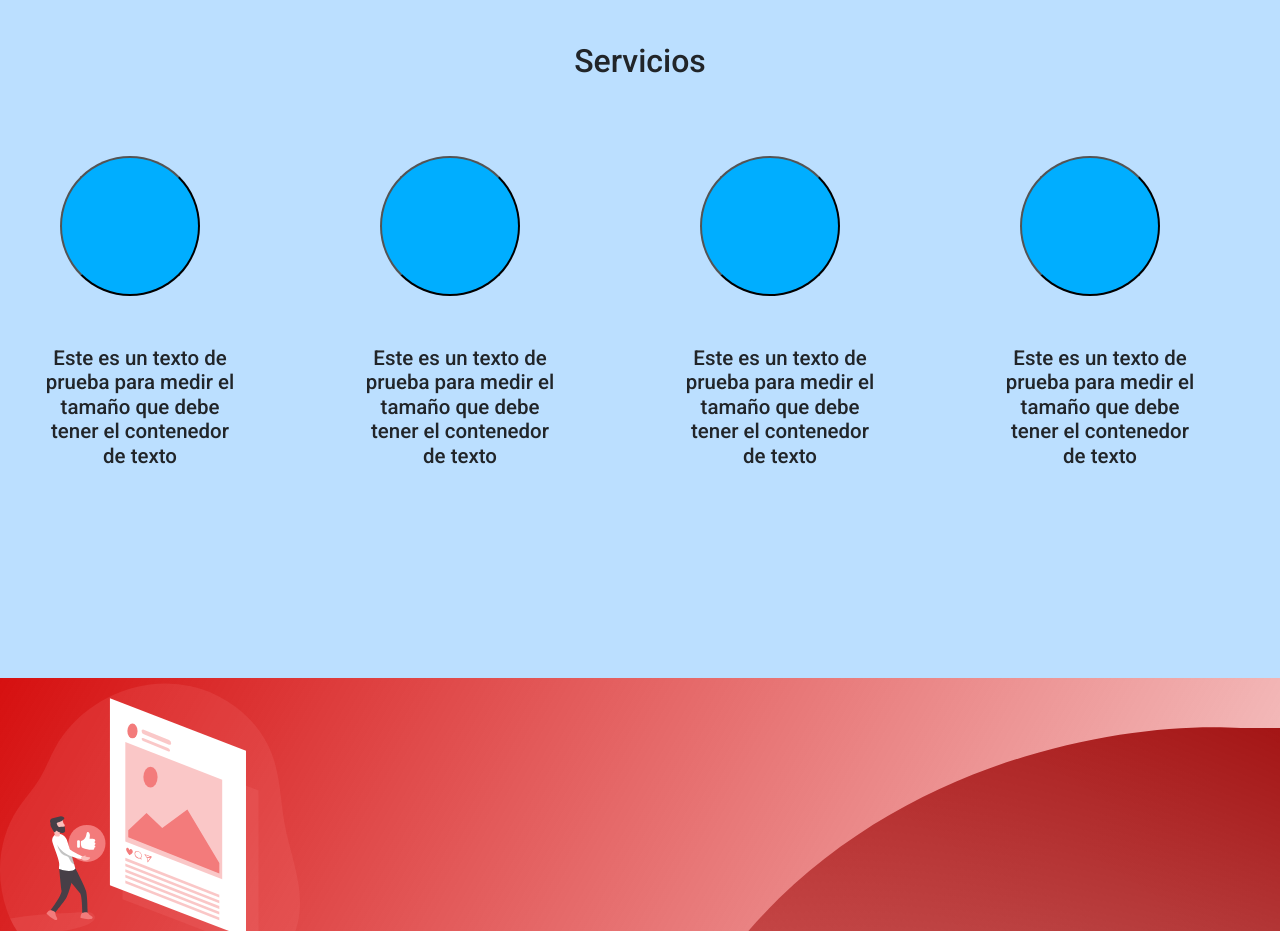
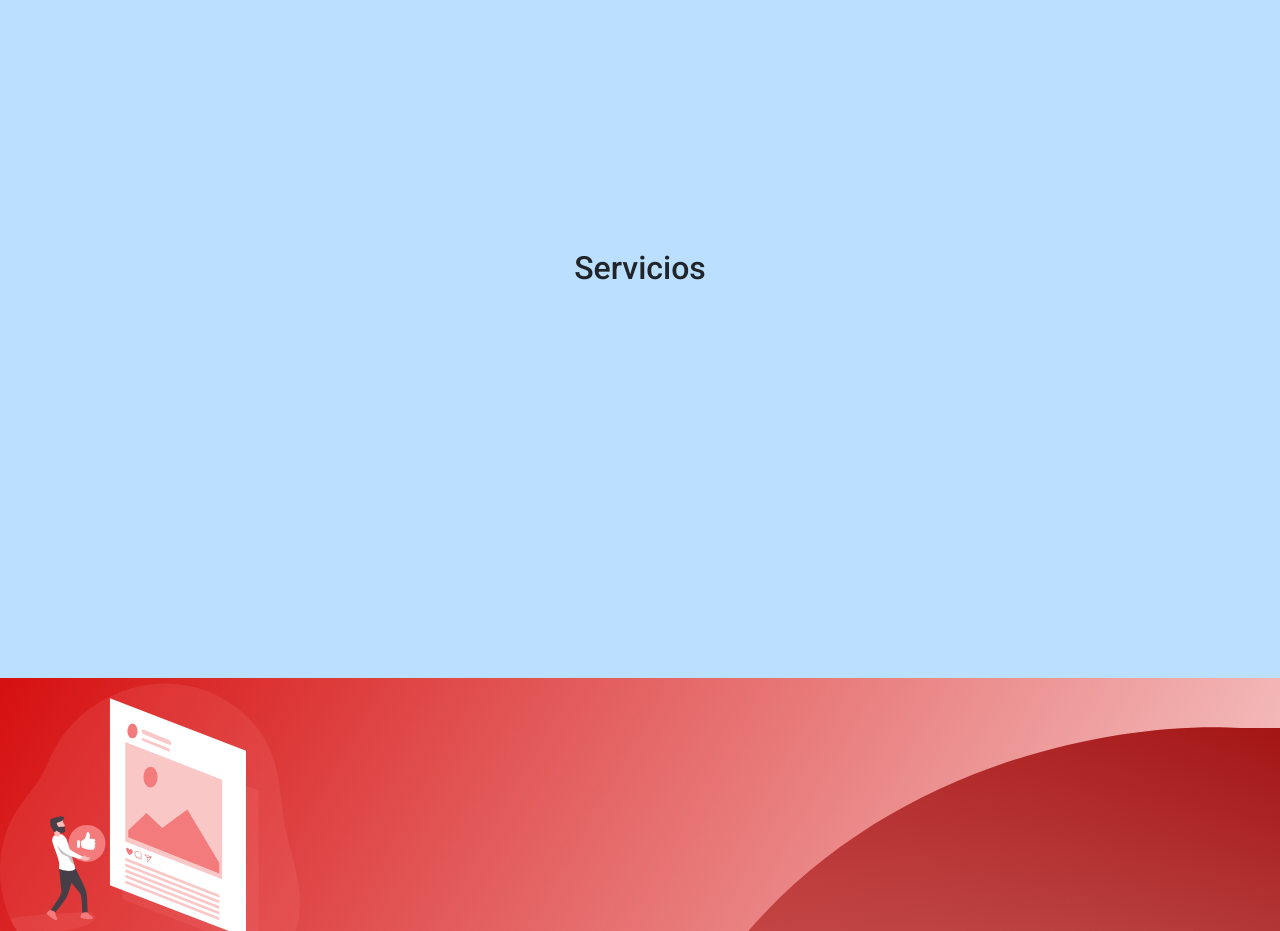
Before and after one commit to zovalger/fupagua-landing, a Next.js app: page / in a window 1280 px wide. Shown: the part 2140-3071 px from the top of the page. Built offline with nearby package versions, Linux system fonts and the light colour scheme.

Commit message:
temporal

```diff
--- a/components/InfoLanding.jsx
+++ b/components/InfoLanding.jsx
@@ -7,8 +7,37 @@
 
 import styleService from '../styles/InfoLanding/Services.module.css';
 
+// Librerias
+
+
+import Carousel from "react-multi-carousel";
+import "react-multi-carousel/lib/styles.css";
+
 export default function InfoLanding(){
+
+    const responsive = {
+        superLargeDesktop: {
+          // the naming can be any, depends on you.
+          breakpoint: { max: 4000, min: 3000 },
+          items: 5
+        },
+        desktop: {
+          breakpoint: { max: 3000, min: 1024 },
+          items: 3
+        },
+        tablet: {
+          breakpoint: { max: 1024, min: 464 },
+          items: 2
+        },
+        mobile: {
+          breakpoint: { max: 464, min: 0 },
+          items: 1
+        }
+    }
+
+
     return(
+
         <div className={style.container}>
 
             <h2>Información</h2>
@@ -89,46 +118,30 @@
             </div>
 
             <div className={styleService.container}>
-                <h2>Servicios</h2>
+                	<h2>Servicios</h2>
 
-                <div className={styleService.container__slide}>
+					<Carousel responsive={responsive}>
 
-                        <Services
-                        titulo = "Este es un texto de prueba para medir el tamaño que debe tener el contenedor de texto"
-                        />
-                        <Services
-                           titulo = "Este es un texto de prueba para medir el tamaño que debe tener el contenedor de texto"
-                           />
-                        <Services
-                           titulo = "Este es un texto de prueba para medir el tamaño que debe tener el contenedor de texto"
-                           />
-                            <Services
-                           titulo = "Este es un texto de prueba para medir el tamaño que debe tener el contenedor de texto"
-                           />
-                            <Services
-                           titulo = "Este es un texto de prueba para medir el tamaño que debe tener el contenedor de texto"
-                           />
-                            <Services
-                           titulo = "Este es un texto de prueba para medir el tamaño que debe tener el contenedor de texto"
-                           />
-                            <Services
-                           titulo = "Este es un texto de prueba para medir el tamaño que debe tener el contenedor de texto"
-                           />
+                            <div>item 1</div>
+                            <div>item 2</div>
+                            <div>item 3</div>
 
+                     </Carousel>
 
+					</div>
+                    <Carousel responsive={responsive}>
 
+                        <div>item 1</div>
+                        <div>item 2</div>
+                        <div>item 3</div>
 
-                </div>
-
-            </div>
+                    </Carousel>
 
         </div>
 
-
-
-
     )
 }
+
 
 //Servicios
 function Services(props){
--- a/package.json
+++ b/package.json
@@ -17,6 +17,7 @@
     "react": "18.2.0",
     "react-bootstrap": "^2.7.0",
     "react-dom": "18.2.0",
+    "react-multi-carousel": "^2.8.2",
     "react-router-dom": "^6.8.0",
     "react-slick": "^0.29.0",
     "sass": "^1.56.2",
--- a/pages/index.jsx
+++ b/pages/index.jsx
@@ -4,6 +4,7 @@
 import bootstrap from "bootstrap/dist/css/bootstrap.min.css"
 
 //CSS
+
 
 // import styles from "../styles/NavLanding/NavLanding.module.scss";
 
@@ -26,6 +27,8 @@
 
 
 // Librerias
+
+import "react-multi-carousel/lib/styles.css";
 
 
 
--- a/styles/InfoLanding/Services.module.css
+++ b/styles/InfoLanding/Services.module.css
@@ -16,7 +16,7 @@
    text-align: center;
    font-size: 2rem;
 }
-
+/*
 .container__slide{
     display: flex;
     max-width: 100%;
@@ -24,7 +24,7 @@
     padding: 20px;
     overflow-x: scroll;
     align-items: center;
-}
+} */
 
 
 /* Contenedores de servicios */
```
Also changed, not shown: 1 other file (tests, documents, lock files or other folders).
